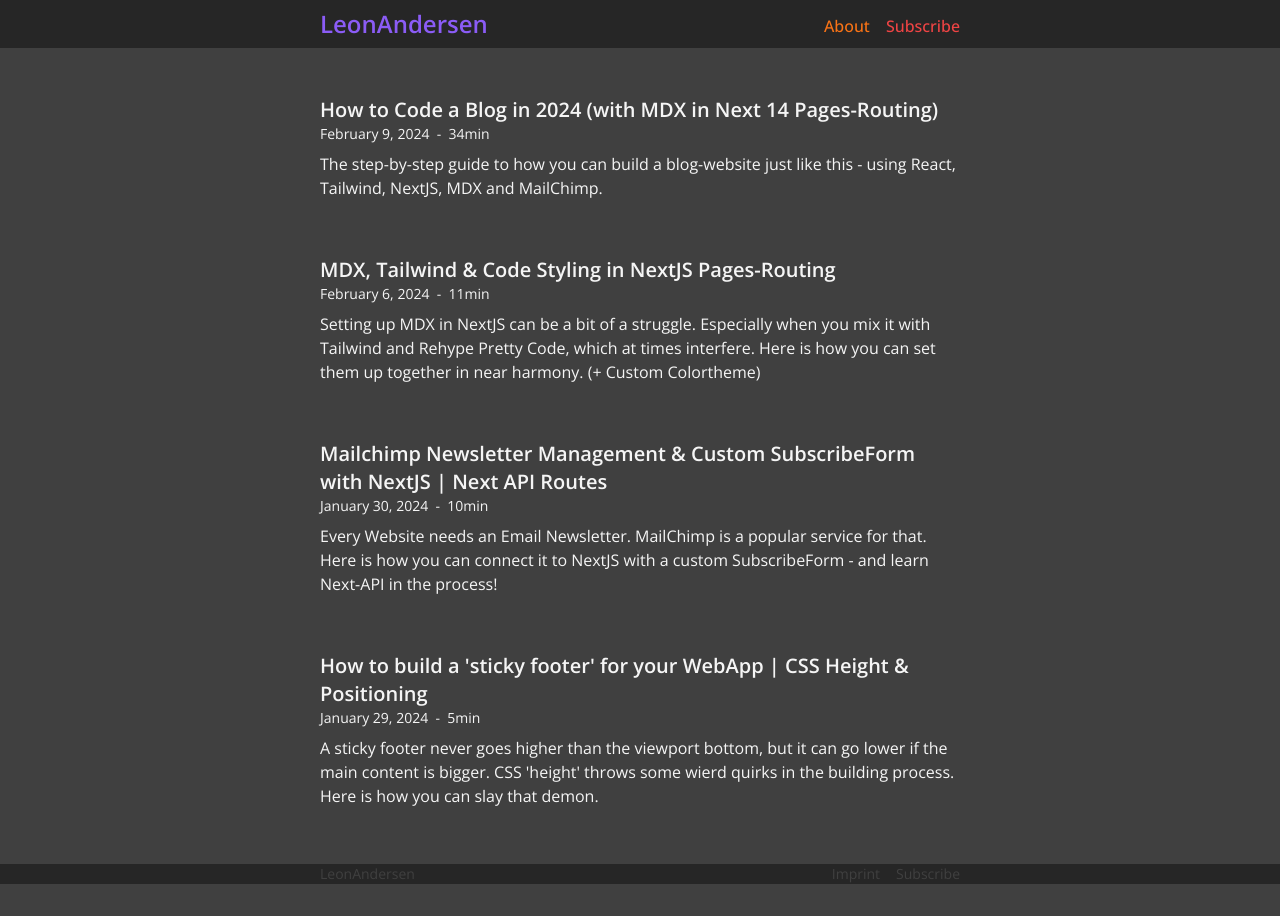
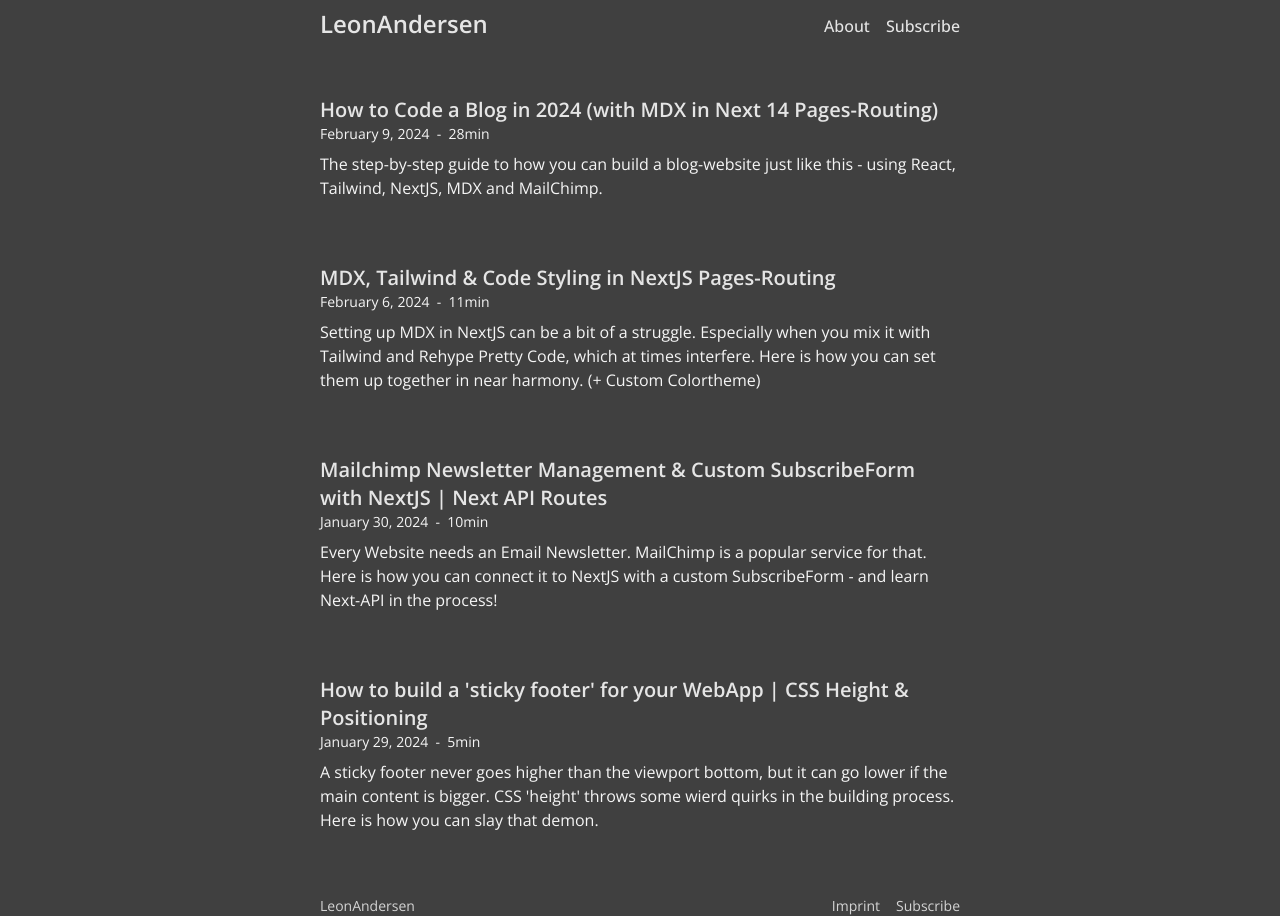
Before and after one commit to leonWarscheck/blog, a Next.js app: page / in a window 1280 px wide. Before the commit the page ends 884 px from the top, so only its background shows below. Built offline with nearby package versions, Linux system fonts and the light colour scheme.

Commit message:
feat(ui): complete color upgrade, some spacings too, header height left unclear

```diff
--- a/src/components/Footer.js
+++ b/src/components/Footer.js
@@ -13,29 +13,29 @@ export default function Footer() {
     setShowSubscription(false);
   };
   return (
-    <footer className=" bg-neutral-800 text-neutral-700 ">
+    <footer className=" bg-neutral-700 text-neutral-300 ">
       <nav className="c1:hidden max-w-2xl mx-auto px-4 flex grow items-center">
         <ul className="flex">
           <li className="flex items-center">
-            <Link className=" text-sm hover:text-neutral-500" href="/imprint">
+            <Link className=" text-sm hover:text-neutral-400" href="/imprint">
               Imprint
             </Link>
           </li>
         </ul>
       </nav>
       <nav className="hidden c1:flex grow max-w-2xl mx-auto px-4  items-center">
-        <Link className="text-sm  hover:text-neutral-500" href="/">
+        <Link className="text-sm  hover:text-neutral-400" href="/">
           <h1>LeonAndersen</h1>
         </Link>
         <ul className="hidden c1:flex space-x-4  ml-auto ">
           <li className="flex items-center">
-            <Link className=" text-sm hover:text-neutral-500" href="/imprint">
+            <Link className=" text-sm hover:text-neutral-400" href="/imprint">
               Imprint
             </Link>
           </li>
           <li className="relative flex items-center">
             <button
-              className="text-sm hover:text-neutral-500"
+              className="text-sm hover:text-neutral-400"
               onClick={handleSubscribeClick}
             >
               Subscribe
--- a/src/components/Header.js
+++ b/src/components/Header.js
@@ -1,9 +1,11 @@
 import Link from "next/link";
 import SubscribeForm from "./SubscribeFormHeader";
 import { useState, useEffect } from "react";
+import { useRouter } from "next/router";
 import Menu from "./Menu";
 
 export default function Header({}) {
+  const route = useRouter()
   const [showSubscription, setShowSubscription] = useState(false);
   const [menuOpen, setMenuOpen] = useState(false);
 
@@ -38,17 +40,17 @@ export default function Header({}) {
   };
 
   return (
-    <header className=" h-12 bg-neutral-800 items-center flex fixed w-full ">
+    <header className=" h-12 bg-neutral-700 items-center flex fixed w-full ">
       <nav className="max-w-2xl  mx-auto flex flex-grow items-center px-4">
         <Link
-          className=" absolute bottom-[8.5px] c3 font-semibold text-2xl text-violet-500 hover:text-neutral-400"
+          className=" absolute bottom-[8.5px] c3 font-semibold text-2xl text-neutral-200 hover:text-neutral-400 "
           href="/"
           onClick={handleMenuClose}
         >
           <h1 className="">LeonAndersen</h1>
           {/* <h1 className="">Leon<span className="text-amber-500">Andersen</span><span className="text-red-500">.dev</span></h1> */}
         </Link>
-        <ul className="hidden -mb-1 c1:flex gap-x-4 ml-auto  text-neutral- 400  font-medium [470]">
+        <ul className="hidden -mb-1 c1:flex gap-x-4 ml-auto  text-neutral-200  font-medium [470]">
           {/* <li>
               <Link
                 className="text-xl text-amber-400 hover:text-neutral-400"
@@ -59,7 +61,7 @@ export default function Header({}) {
             </li> */}
           <li>
             <Link
-              className="text- base sm xl text-orange-500  hover:text-neutral-400"
+              className="text- base sm xl text-orange- 500  hover:text-neutral-400"
               href="/about"
             >
               About
@@ -67,7 +69,7 @@ export default function Header({}) {
           </li>
           <li className=" flex items-center relative">
             <button
-              className="text- sm xl text-red-500 hover:text-neutral-400"
+              className="text- sm xl text-red- 500 hover:text-neutral-400"
               onClick={handleSubscribeClick}
             >
               Subscribe
--- a/src/components/SubscribeFormFooter.js
+++ b/src/components/SubscribeFormFooter.js
@@ -46,7 +46,7 @@ export default function SubscribeForm({ onCancel, onSubscribe }) {
     <>
       {feedbackState === "" && (
         <form
-      className="absolute bg-neutral-800 -right-[83.5px] flex "
+      className="absolute bg-neutral-700 -right-[83.5px] flex "
       onSubmit={handleSubscribe}
     ><input
         type="email"
@@ -65,19 +65,19 @@ export default function SubscribeForm({ onCancel, onSubscribe }) {
       >
         Subscribe
       </button>
-      <button className="mx-5 text-sm    text-neutral-700 " onClick={onCancel}>
+      <button className="mx-5 text-sm    text-neutral-500 " onClick={onCancel}>
         Cancel
       </button>
     </form>
       )}
       {feedbackState === "success" && (
-        <div className=" absolute flex pl-32 right-0 bg-neutral-800">
-          <p className="text-neutral-500 text-sm ">Success.&nbsp;<span className="text-neutral-500">Thank&nbsp;you.</span></p>
+        <div className=" absolute flex pl-32 right-0 bg-neutral-700">
+          <p className="text-neutral-200 text-sm ">Success.&nbsp;<span className="text-neutral-200">Thank&nbsp;you.</span></p>
         </div>
       )}
       {feedbackState === "failure" && (
-        <div className=" absolute flex pl-32 right-0 bg-neutral-800">
-        <p className="text-neutral-500 text-sm ">Failure.&nbsp;<span className="text-neutral-500">Please&nbsp;try&nbsp;again.</span></p>
+        <div className=" absolute flex pl-32 right-0 bg-neutral-700">
+        <p className="text-neutral-200 text-sm ">Failure.&nbsp;<span className="text-neutral-200">Please&nbsp;try&nbsp;again.</span></p>
       </div>
       )}
       </>
--- a/src/components/SubscribeFormOnPage.js
+++ b/src/components/SubscribeFormOnPage.js
@@ -54,7 +54,7 @@ export default function SubscribeFormOnPage({}) {
   return (
     <form
       ref={formRef}
-      className="px-4 bg-neutral-800 text-wrap py-5 mt-10 mb-7 h- full c1:h-40"
+      className="px- 4 bg-neutral-700 text-wrap py-5 mt-10 mb-7 h- full c1:h-40"
       onSubmit={handleSubscribe}
     >
       {feedbackState === "" && (
@@ -75,7 +75,7 @@ export default function SubscribeFormOnPage({}) {
               ref={inputRef}
             />
             <button
-              className="text-xl font-medium text-emerald-la pt-3 c1:pt-0 c1:pl-3 hover:text-neutral-400"
+              className="text-xl font-medium hover: text-red-500 pt-3 c1:pt-0 c1:pl-3 hover:text-neutral-300"
               type="submit"
               disabled={isSubmitting}
             >
--- a/src/pages/about.js
+++ b/src/pages/about.js
@@ -11,21 +11,23 @@ export default function AboutPage() {
         {/* <h1 className="font-semibold text-2xl mb-1 ">Leon Andersen</h1> */}
 
 
-        <p className="text- lg mb-2 text- balance c1:textjustify pb-4">
-          <span className="font-bold">Leon Andersen</span> is a Fullstack JavaScript Developer at EarlyNode.{" "}
+        <p className="text- lg mb- text- balance c1:textjustify pb-">
+          <span className="font- semibold">Leon Andersen</span> is a Fullstack JavaScript Developer at EarlyNode.{" "}
           <br />
           <br />
           After studying audio engineering he discovered his passion for
           programming and became a webdeveloper. <br />
           <br />
           He is specialized in React and Node and is currently exploring Remix.
+          <br/>
+          <br/>
         </p>
         <ul
-        className="text-orange -la text-neutral-400 mb-10 flex pb-1 font-medium  underline underline-offset-2 mx-auto "
+        className="text-orange -la text-neutral-200 mb-14 flex pb-1 font- medium  underline underline-offset-2 mx-auto "
         aria-label="Contact Links"
       >
         <li className="ml- auto">
-          <h2 className="mr-2 grou  underline-offset-2 hover:text-neutral-400 ">
+          <h2 className="mr-2 group   hover:text-neutral-400 ">
             <a href="https://github.com/leonAndersen">Github</a>
           </h2>
         </li>
--- a/src/pages/index.js
+++ b/src/pages/index.js
@@ -12,16 +12,34 @@ export async function getStaticProps() {
 }
 
 export default function HomeFeed({ feedData }) {
+  // Define an array of color classes
+  const colorClasses = [
+    "c1:text-neutral-200 c1:group-hover:text-red-500",
+    "c1:text-neutral-200 c1:group-hover:text-violet-500",
+    "c1:text-neutral-200 c1:group-hover:text-yellow-la",
+    "c1:text-neutral-200 c1:group-hover:text-emerald-la",
+  ];
+  const colorClassesMobile = [
+    "text-red-500",
+    "text-violet-500",
+    "text-yellow-la",
+    "text-emerald-la",
+  ];
+
   return (
     <main className="grow max-w-2xl pt-24 mx-auto px-4">
       <ul>
-        {feedData.map(({ slug, date, readingTime, title, preview }) => (
-          <li className="mb-14" key={slug}>
-            <Link href={`/posts/${slug}`} >
-              <h2 className="font-semibold text-xl hover:text-neutral-400 ">
+        {feedData.map(({ slug, date, readingTime, title, preview }, index) => (
+          <li className="mb-16 group" key={slug}>
+            <Link href={`/posts/${slug}`}>
+              <h2
+                className={`font-semibold text-xl ${
+                  colorClasses[index % colorClasses.length]
+                }  ${colorClassesMobile[index % colorClassesMobile.length]}`}
+              >
                 {title}
               </h2>
-              <h3 className=" text-sm pb-2">
+              <h3 className="text-sm pb-2">
                 <Date dateString={date} /> &nbsp;- &nbsp;{readingTime}
               </h3>
               <p className="hyphens-auto">{preview}</p>
--- a/src/pages/posts/nextjs-pages-blog-tutorial-2024.mdx
+++ b/src/pages/posts/nextjs-pages-blog-tutorial-2024.mdx
@@ -2,7 +2,7 @@
 title: 'How to Code a Blog in 2024 (with MDX in Next 14 Pages-Routing)'
 headtitle: 'Static vs. Server-Side'
 date: '2024-02-09'
-readingTime: '34min'
+readingTime: '28min'
 preview: 'The step-by-step guide to how you can build a blog-website just like this
 - using React, Tailwind, NextJS, MDX and MailChimp.'
 ---
@@ -34,7 +34,7 @@ export default function MDXPage({ children }) {
 ## How to Code a Blog in 2024 <br/>(with MDX and Next14 Pages-Routing)
 
 <div className="text-neutral-400 text-sm">
-June 7, 2024 - 34min - #blog #nexjs #tutorial #webdev #docs
+June 7, 2024 - 28min - #blog #nexjs #tutorial #webdev #docs
 </div>
 
 Welcome to the step-by-step guide of how you can build a blog-website just
```
Also changed, not shown: src/archive/-index.js (added, +62 -0 lines), src/components/Menu.js (+16 -9 lines), src/components/SubscribeFormHeader.js (+9 -9 lines).
